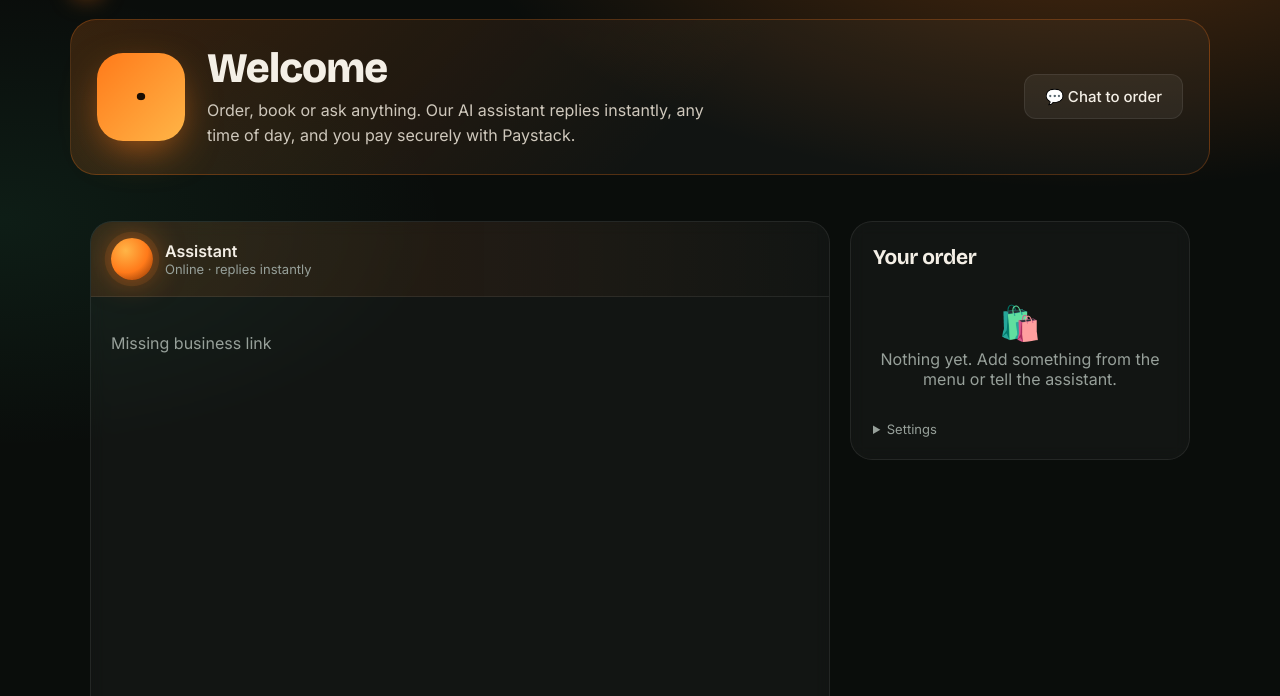
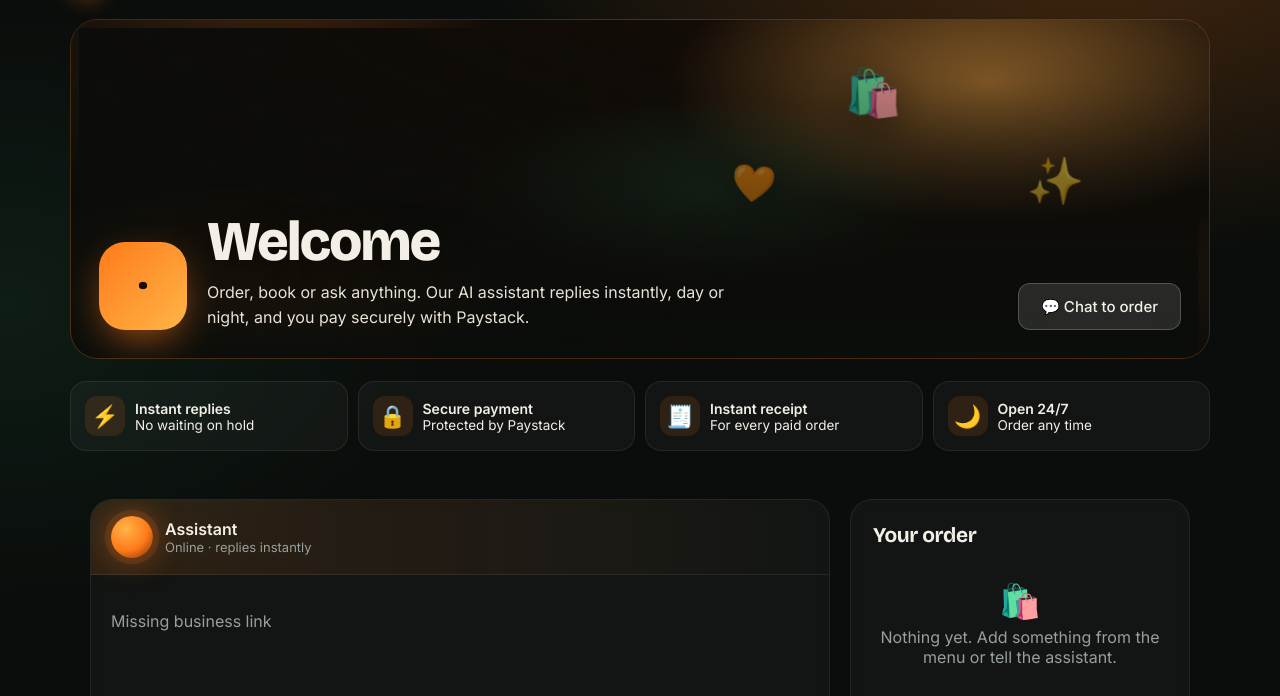
Before and after one commit to miracle73/orderly, a website: page public/call.html in a window 1280 px wide. Shown: the part 59-755 px from the top of the page. Drawn offline with nearby package versions, Linux system fonts and the light colour scheme.

Commit message:
Customer page: full-width cover from the business's own photo/video, animated fallback art, trust badges

```diff
--- a/public/call.html
+++ b/public/call.html
@@ -7,11 +7,28 @@ body{background:radial-gradient(70% 45% at 85% -5%,rgba(255,122,26,.28),transpar
 .top{display:flex;align-items:center;gap:12px;margin-bottom:22px}.top .name{font:700 18px var(--display)}.top .sp{margin-left:auto}
 .open{display:inline-flex;align-items:center;gap:6px;font-size:12px;font-weight:600;color:var(--mint);background:rgba(61,220,151,.12);padding:5px 10px;border-radius:99px}
 .open::before{content:"";width:7px;height:7px;border-radius:50%;background:var(--mint);box-shadow:0 0 0 4px rgba(61,220,151,.2)}
-.hero{display:flex;gap:22px;align-items:center;padding:26px;border-radius:26px;background:linear-gradient(135deg,rgba(255,122,26,.18),rgba(255,255,255,.03) 55%);border:1px solid rgba(255,122,26,.25);margin-bottom:22px;flex-wrap:wrap}
+.hero-unused{display:flex;gap:22px;align-items:center;padding:26px;border-radius:26px;background:linear-gradient(135deg,rgba(255,122,26,.18),rgba(255,255,255,.03) 55%);border:1px solid rgba(255,122,26,.25);margin-bottom:22px;flex-wrap:wrap}
 .avatar{width:88px;height:88px;border-radius:26px;display:grid;place-items:center;font:800 40px var(--display);color:var(--brand-ink);background:linear-gradient(135deg,var(--brand),var(--brand2));box-shadow:0 14px 40px -10px rgba(255,122,26,.7);flex:none}
 .hero h1{font:800 clamp(28px,4vw,42px)/1.05 var(--display);margin:0 0 8px}.hero p{margin:0;color:#cfc8bc;max-width:520px;line-height:1.55}
 .hero .cta{display:flex;gap:10px;margin-left:auto;flex-wrap:wrap}.hero .cta .btn,.hero .cta button{padding:14px 20px;font-size:15px}
 .ring{animation:ring 2.4s infinite}@keyframes ring{0%,100%{box-shadow:0 8px 30px -8px rgba(255,122,26,.6)}50%{box-shadow:0 0 0 10px rgba(255,122,26,.12),0 8px 30px -8px rgba(255,122,26,.8)}}
+.cover{position:relative;border-radius:28px;overflow:hidden;min-height:340px;margin-bottom:22px;display:flex;align-items:flex-end;isolation:isolate;border:1px solid rgba(255,122,26,.25)}
+.cover .media{position:absolute;inset:0;z-index:-2}.cover .media img,.cover .media video{width:100%;height:100%;object-fit:cover;transform:scale(1.04);animation:kb 18s ease-in-out infinite alternate}
+@keyframes kb{to{transform:scale(1.14) translate(-2%,-2%)}}
+.cover::after{content:"";position:absolute;inset:0;z-index:-1;background:linear-gradient(180deg,rgba(10,13,11,.05) 0%,rgba(10,13,11,.55) 55%,rgba(10,13,11,.96) 100%),linear-gradient(90deg,rgba(10,13,11,.7),transparent 60%)}
+.cover .art{position:absolute;inset:0;z-index:-2;background:radial-gradient(40% 60% at 80% 20%,rgba(255,181,71,.55),transparent 70%),radial-gradient(35% 55% at 15% 85%,rgba(255,122,26,.5),transparent 70%),radial-gradient(30% 40% at 55% 50%,rgba(61,220,151,.18),transparent 70%),#140c06;animation:mesh 14s ease-in-out infinite alternate}
+@keyframes mesh{to{background-position:30px -20px,-40px 30px,20px 10px,0 0;filter:hue-rotate(-12deg)}}
+.cover .art span{position:absolute;font-size:46px;opacity:.9;filter:drop-shadow(0 10px 20px rgba(0,0,0,.5));animation:float 6s ease-in-out infinite}
+@keyframes float{50%{transform:translateY(-14px) rotate(6deg)}}
+.cover .inner{display:flex;gap:20px;align-items:flex-end;padding:28px;width:100%;flex-wrap:wrap}
+.cover h1{font:800 clamp(32px,5vw,56px)/1 var(--display);margin:0 0 10px;letter-spacing:-.03em;text-shadow:0 4px 30px rgba(0,0,0,.5)}
+.cover p{margin:0;color:#e9e2d6;max-width:520px;line-height:1.55;font-size:16px}
+.cover .cta{display:flex;gap:10px;margin-left:auto;flex-wrap:wrap}.cover .cta .btn,.cover .cta button{padding:15px 22px;font-size:15px}
+.cover .cta .btn:not(.primary){background:rgba(255,255,255,.12);backdrop-filter:blur(10px);border-color:rgba(255,255,255,.2)}
+.trust{display:grid;grid-template-columns:repeat(4,1fr);gap:10px;margin-bottom:24px}
+.trust div{display:flex;gap:10px;align-items:center;padding:14px;border-radius:16px;background:var(--card);border:1px solid var(--line);font-size:13.5px}
+.trust b{display:block;font-size:14px;color:var(--ink)}.trust i{font-style:normal;font-size:22px;width:40px;height:40px;border-radius:12px;display:grid;place-items:center;background:rgba(255,122,26,.12);flex:none}
+@media(max-width:880px){.trust{grid-template-columns:1fr 1fr}.cover{min-height:420px}.cover .cta{margin-left:0;width:100%}.cover .cta>*{flex:1;justify-content:center}}
 .sec-h{display:flex;align-items:baseline;justify-content:space-between;margin:6px 0 12px}.sec-h h2{font-size:20px;margin:0}
 #reelRow{display:flex;gap:12px;overflow-x:auto;scroll-snap-type:x mandatory;padding:2px 2px 12px;margin-bottom:18px}
 .reel{flex:0 0 auto;width:132px;aspect-ratio:9/16;padding:0;border-radius:18px;overflow:hidden;position:relative;scroll-snap-align:start;border:0;background:#000;box-shadow:0 0 0 2px var(--brand),0 12px 30px -12px rgba(0,0,0,.8);transition:transform .2s}
@@ -47,9 +64,12 @@ body{background:radial-gradient(70% 45% at 85% -5%,rgba(255,122,26,.28),transpar
 <div class="top"><span class="logo"><svg viewBox="0 0 24 24"><path d="M6.6 10.8a15.1 15.1 0 006.6 6.6l2.2-2.2a1 1 0 011-.25 11.4 11.4 0 003.6.57 1 1 0 011 1V20a1 1 0 01-1 1A17 17 0 013 4a1 1 0 011-1h3.5a1 1 0 011 1c0 1.25.2 2.45.57 3.57a1 1 0 01-.25 1z"/></svg></span>
   <span class="name" id="bname">Loading…</span><span class="open">Open now</span><button class="sp" id="reset">New chat</button></div>
 
-<section class="hero"><div class="avatar" id="avatar">·</div>
-  <div><h1 id="htitle">Welcome</h1><p>Order, book or ask anything. Our AI assistant replies instantly, any time of day, and you pay securely with Paystack.</p></div>
-  <div class="cta"><button class="primary ring" id="vapiBtn" hidden>📞 Talk to us</button><a class="btn" href="#chat" id="chatBtn">💬 Chat to order</a></div></section>
+<section class="cover" id="cover"><div class="art" id="art"><span style="left:68%;top:14%">🛍️</span><span style="left:84%;top:40%;animation-delay:-2s">✨</span><span style="left:58%;top:46%;animation-delay:-4s;font-size:36px">🧡</span></div><div class="media" id="coverMedia"></div>
+  <div class="inner"><div class="avatar" id="avatar">·</div>
+    <div><h1 id="htitle">Welcome</h1><p id="htag">Order, book or ask anything. Our AI assistant replies instantly, day or night, and you pay securely with Paystack.</p></div>
+    <div class="cta"><button class="primary ring" id="vapiBtn" hidden>📞 Talk to us</button><a class="btn" href="#chat">💬 Chat to order</a></div></div></section>
+<section class="trust"><div><i>⚡</i><span><b>Instant replies</b>No waiting on hold</span></div><div><i>🔒</i><span><b>Secure payment</b>Protected by Paystack</span></div>
+  <div><i>🧾</i><span><b>Instant receipt</b>For every paid order</span></div><div><i>🌙</i><span><b>Open 24/7</b>Order any time</span></div></section>
 
 <section id="reels" hidden><div class="sec-h"><h2>Our work</h2><span class="muted" style="font-size:13px">Tap to watch</span></div><div id="reelRow"></div></section>
 <section id="menuSec" hidden><div class="sec-h"><h2>Menu &amp; prices</h2><span class="muted" style="font-size:13px">Tap + to add</span></div><div class="menu" id="menu"></div></section>
@@ -77,6 +97,9 @@ window.bizInfo.then(b => {
   document.title = b.name; $('#bname').textContent = b.name; $('#htitle').textContent = b.name; $('#aname').textContent = `${b.name} assistant`;
   $('#avatar').textContent = b.name.trim()[0].toUpperCase();
   renderReels(b.media || []);
+  const cover = (b.media || []).find(m => m.kind === 'image') || (b.media || [])[0];
+  if (cover) { $('#art').hidden = true; $('#coverMedia').innerHTML = cover.kind === 'video' ? `<video src="${cover.url}" autoplay muted loop playsinline></video>` : `<img src="${cover.url}" alt="">`; }
+  $('#htag').textContent = b.menu?.length ? `Fresh from ${b.name}. Browse the menu, chat or call to order, and pay securely in seconds.` : $('#htag').textContent;
   if (b.menu?.length) {
     $('#menuSec').hidden = false;
     $('#menu').innerHTML = b.menu.map(m => `<div class="item"><div><b>${esc(m.name)}</b><span>${naira(m.priceKobo)}</span></div><button data-add="${esc(m.name)}" aria-label="Add ${esc(m.name)}">+</button></div>`).join('');
```
